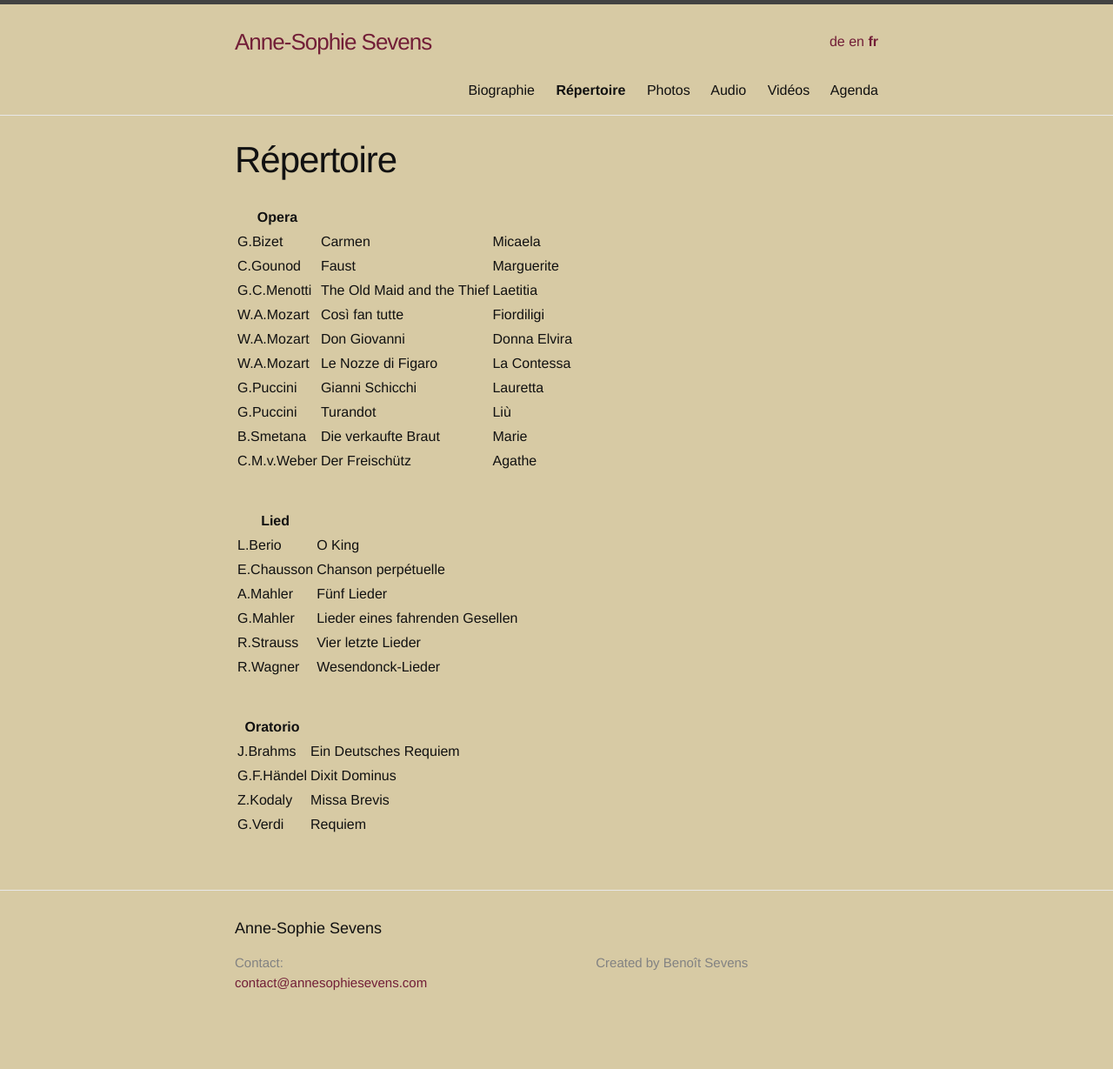
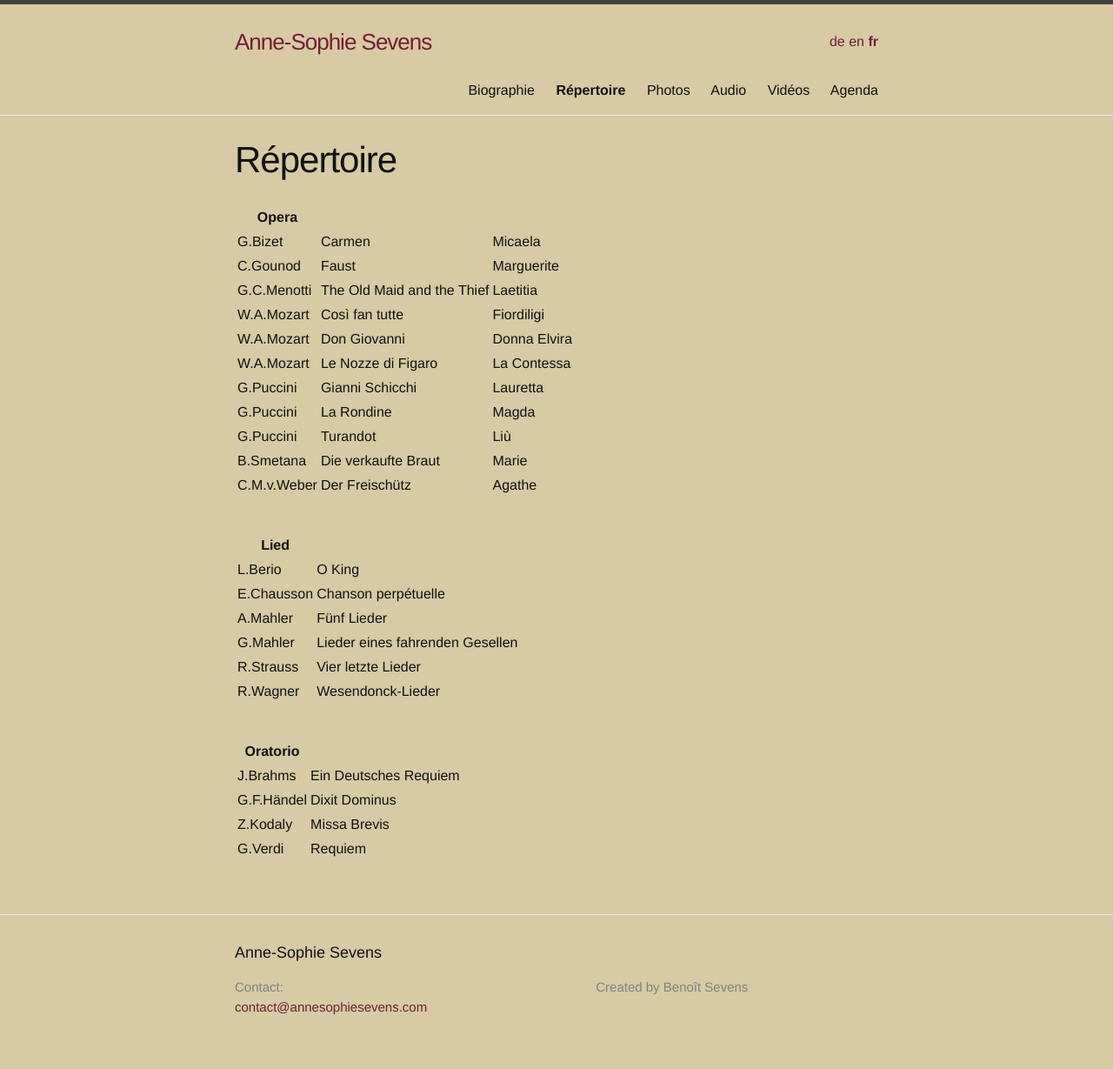
Before and after one commit to annesophie-sevens/annesophie-sevens.github.io, a Jekyll site: the page built from repertoire-fr.md, in a window 1280 px wide. Shown: the whole page at 87% size. Built offline with Jekyll 4.4.1, drawn with Linux system fonts in a browser that asks for light colours; before the commit the page ends 1201 px from its top, so only the background shows below that.

Commit message:
Update repertoire-fr.md

```diff
--- a/repertoire-fr.md
+++ b/repertoire-fr.md
@@ -17,6 +17,7 @@ ref: repertoire
 | W.A.Mozart | Don Giovanni | Donna Elvira |
 | W.A.Mozart | Le Nozze di Figaro | La Contessa |
 | G.Puccini | Gianni Schicchi | Lauretta |
+| G.Puccini | La Rondine | Magda |
 | G.Puccini | Turandot | Liù |
 | B.Smetana | Die verkaufte Braut | Marie |
 | C.M.v.Weber | Der Freischütz | Agathe |
```
